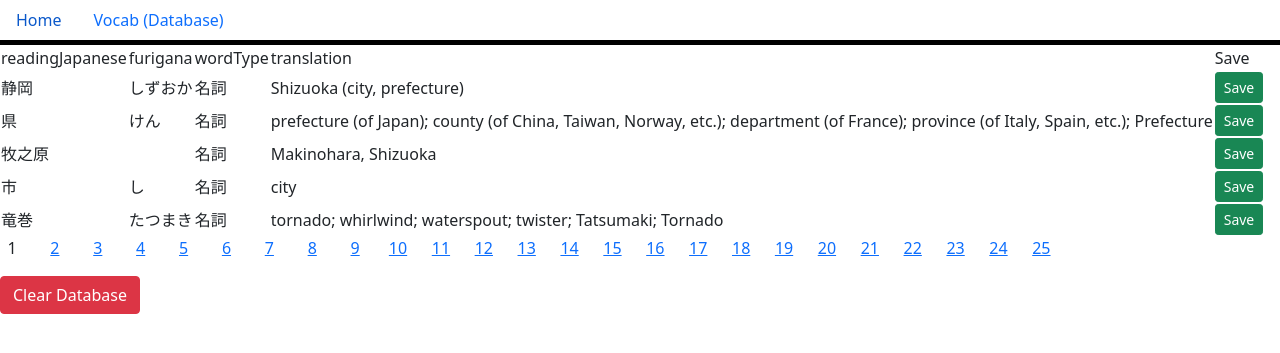
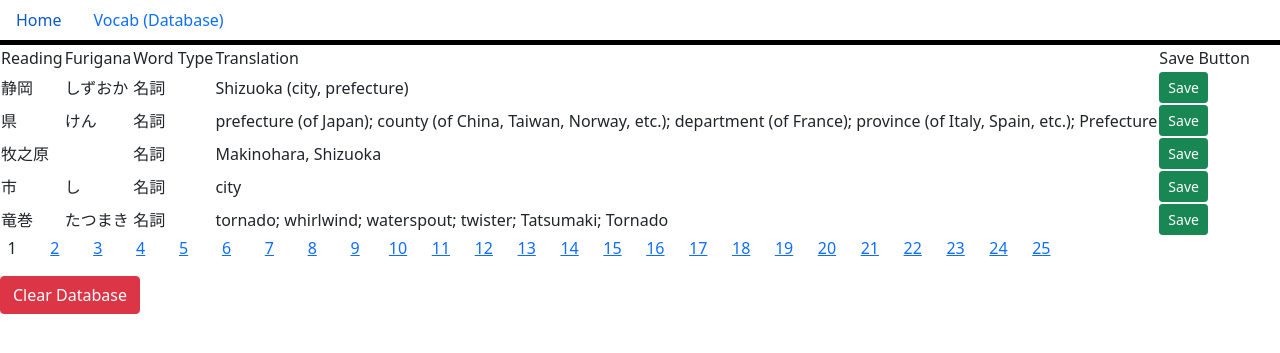
Before and after one commit to DonMB77/JapaneseVocabScraper, a Flask app: page / in a window 1280 px wide. Shown: the top 353 px of the page. Run offline with Flask 3, Linux system fonts and the light colour scheme; data comes from the database, SQL or seed files in the repository.

Commit message:
Renaming of table columns

```diff
--- a/templates/homepage.html
+++ b/templates/homepage.html
@@ -18,11 +18,11 @@
     {% if words|length > 0 %}
     <table>
         <tr>
-            <td>readingJapanese</td>
-            <td>furigana</td>
-            <td>wordType</td>
-            <td>translation</td>
-            <td>Save</td>
+            <td>Reading</td>
+            <td>Furigana</td>
+            <td>Word Type</td>
+            <td>Translation</td>
+            <td>Save Button</td>
         </tr>
         {% for item in words %}
         <tr>
```
Also changed, not shown: templates/saved_vocab.html (+4 -4 lines).
